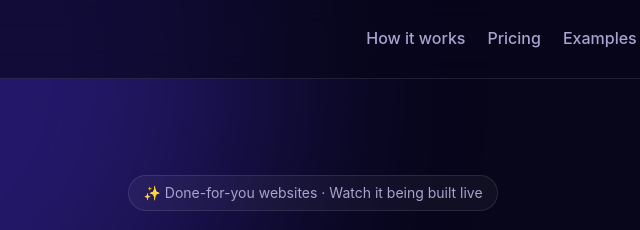
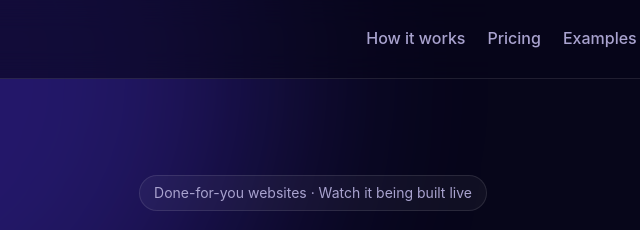
Before and after one commit to TheBlueDrago/NebuluxSites, a website: page public/index.html in a window 1280 px wide. Shown: the top 230 px of the page, 327-967 px from the left. Drawn offline with Linux system fonts and the light colour scheme; no server answers.

Commit message:
Remove sparkle from hero pill
Co-Authored-By: Claude Opus 5.5 <noreply@anthropic.com>

```diff
--- a/public/index.html
+++ b/public/index.html
@@ -13,7 +13,7 @@
 </header>
 <main>
   <section class="hero">
-    <span class="pill">✨ Done-for-you websites · Watch it being built live</span>
+    <span class="pill">Done-for-you websites · Watch it being built live</span>
     <h1>Your website,<br><span class="grad">built for you.</span></h1>
     <p>Tell us what you want, pay once, and our team builds a fast, beautiful website for you. No coding, no templates to fight with.</p>
     <div class="row" style="justify-content:center"><a class="btn" href="/account.html">Start my website</a><a class="btn ghost" href="#examples">See examples</a></div>
```
